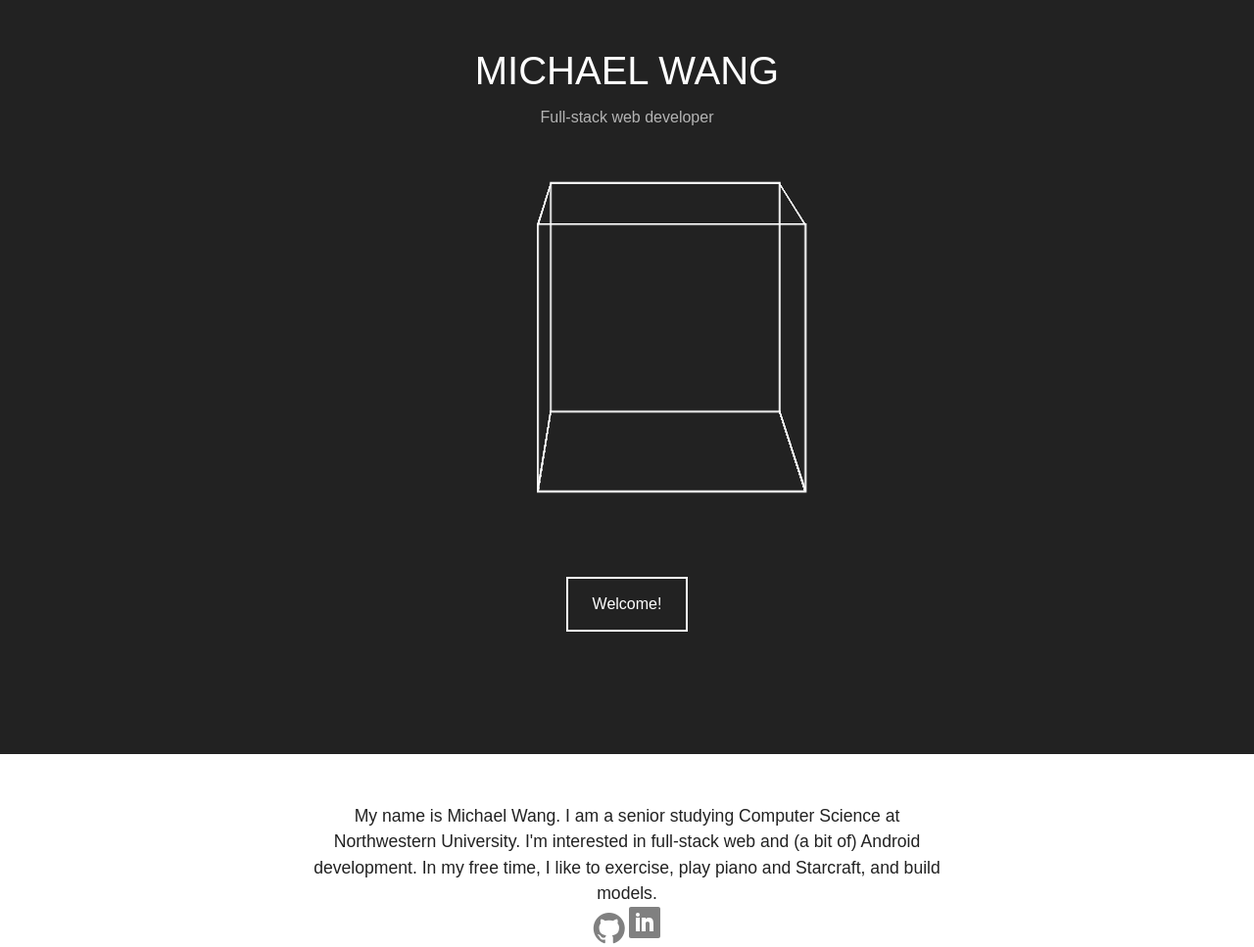
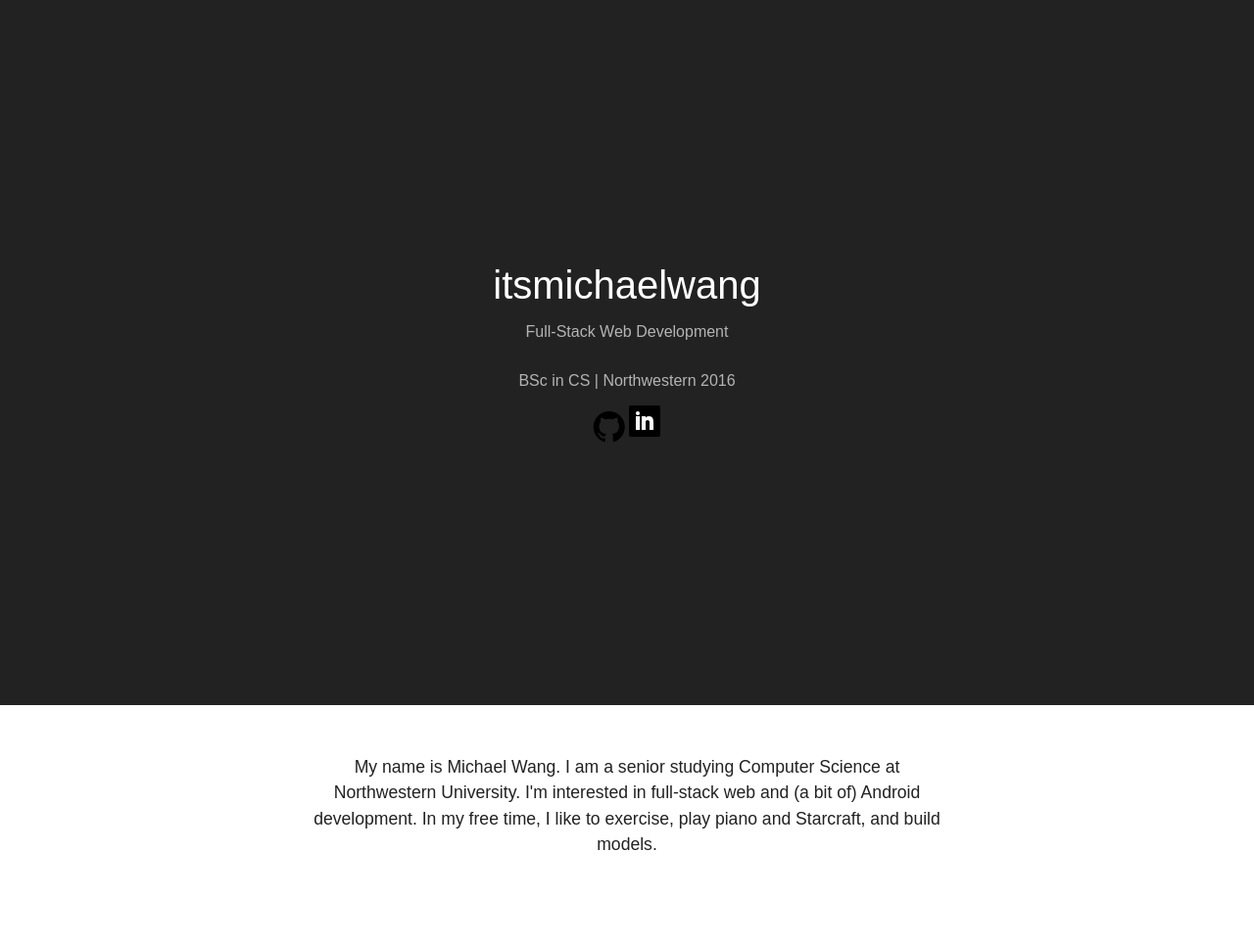
Before and after one commit to itsmichaelwang/personal-website, a plain HTML site: page index.html in a window 1280 px wide. Shown: the top 967 px of the page at 98% size. Drawn offline with Linux system fonts and the light colour scheme.

Commit message:
Add flexbox; forget the rotating cube

```diff
--- a/css/style.sass
+++ b/css/style.sass
@@ -4,20 +4,12 @@ body
   font-family: sans-serif
   background-color: #222
 
-// controls the direction of cube rotation
-@-webkit-keyframes rotate
-  0%
-    -webkit-transform: rotateY(0)
-  100%
-    -webkit-transform: rotateY(360deg)
-
-// cube dimension length
-$side-length: 250px
-
 .banner
   height: 90vh
-  padding-top: 50px
-  text-align: center
+  display: flex
+  flex-direction: column
+  justify-content: center
+  align-items: center
 
   .name
     font-size: 2.5em
@@ -26,41 +18,6 @@ $side-length: 250px
   .desc
     font-size: 1em
     color: #b4b4b4
-
-  .stage
-    height: $side-length
-    width: $side-length
-    margin: auto
-    margin-top: 60px
-    margin-bottom: 100px
-
-    -webkit-perspective: 1600px
-    -webkit-perspective-origin: 50% -250px
-
-    .cube
-      -webkit-transform-style: preserve-3d
-      -webkit-animation: rotate 5s infinite linear
-
-      figure
-        height: $side-length
-        width: $side-length
-        border: 2px solid white
-
-        position: absolute
-
-      // unique transformations for each face of the cube
-      .front
-        -webkit-transform: translateZ($side-length / 2)
-      .back
-        -webkit-transform: rotateY(180deg) translateZ($side-length / 2)
-      .top
-        -webkit-transform: rotateX(90deg) translateZ($side-length / 2)
-      .bottom
-        -webkit-transform: rotateX(-90deg) translateZ($side-length / 2)
-      .left
-        -webkit-transform: rotateY(-90deg) translateZ($side-length / 2)
-      .right
-        -webkit-transform: rotateY(90deg) translateZ($side-length / 2)
 
   .banner-btn
     margin-top: 50px
--- a/index.html
+++ b/index.html
@@ -4,7 +4,7 @@
 <head>
   <meta charset="utf-8">
 
-  <title>I Code in C+=1</title>
+  <title>michael wang</title>
   <meta name="description" content="michael wang personal website">
   <meta name="author" content="Michael Wang">
 
@@ -20,23 +20,18 @@
 
 <body>
   <div class="banner">
-    <div class="name">MICHAEL WANG</div>
-    <p class="desc">Full-stack web developer</p>
+    <div class="name">itsmichaelwang</div>
+    <p class="desc">Full-Stack Web Development</p>
+    <p class="desc">BSc in CS | Northwestern 2016</p>
 
-    <div class="stage">
-      <div class="cube">
-        <figure class="back"></figure>
-        <figure class="top"></figure>
-        <figure class="bottom"></figure>
-        <figure class="left"></figure>
-        <figure class="right"></figure>
-        <figure class="front"></figure>
-      </div>
+    <div class="icon-bar">
+      <span class="mega-octicon octicon-mark-github"></span>
+      <svg enable-background="new 0 0 32 32" height="32px" id="Layer_1" version="1.0" viewBox="0 0 32 32" width="32px" xml:space="preserve" xmlns="http://www.w3.org/2000/svg" xmlns:xlink="http://www.w3.org/1999/xlink"><g><path class="linkedin" d="M32,30c0,1.104-0.896,2-2,2H2c-1.104,0-2-0.896-2-2V2c0-1.104,0.896-2,2-2h28c1.104,0,2,0.896,2,2V30z"/><g><rect fill="#FFFFFF" height="14" width="4" x="7" y="11"/><path d="M20.499,11c-2.791,0-3.271,1.018-3.499,2v-2h-4v14h4v-8c0-1.297,0.703-2,2-2c1.266,0,2,0.688,2,2v8h4v-7    C25,14,24.479,11,20.499,11z" fill="#FFFFFF"/><circle cx="9" cy="8" fill="#FFFFFF" r="2"/></g></g><g/><g/><g/><g/><g/><g/></svg>
     </div>
 
-    <button class="banner-btn">
+    <!-- <button class="banner-btn">
       <p>Welcome!</p>
-    </button>
+    </button> -->
   </div><!-- .banner -->
 
   <div class="links">
@@ -44,10 +39,7 @@
       My name is Michael Wang. I am a senior studying Computer Science at Northwestern University. I'm interested in full-stack web and (a bit of) Android development. In my free time, I like to exercise, play piano and Starcraft, and build models.
     </div>
 
-    <div class="icon-bar">
-      <span class="mega-octicon octicon-mark-github"></span>
-      <svg enable-background="new 0 0 32 32" height="32px" id="Layer_1" version="1.0" viewBox="0 0 32 32" width="32px" xml:space="preserve" xmlns="http://www.w3.org/2000/svg" xmlns:xlink="http://www.w3.org/1999/xlink"><g><path class="linkedin" d="M32,30c0,1.104-0.896,2-2,2H2c-1.104,0-2-0.896-2-2V2c0-1.104,0.896-2,2-2h28c1.104,0,2,0.896,2,2V30z"/><g><rect fill="#FFFFFF" height="14" width="4" x="7" y="11"/><path d="M20.499,11c-2.791,0-3.271,1.018-3.499,2v-2h-4v14h4v-8c0-1.297,0.703-2,2-2c1.266,0,2,0.688,2,2v8h4v-7    C25,14,24.479,11,20.499,11z" fill="#FFFFFF"/><circle cx="9" cy="8" fill="#FFFFFF" r="2"/></g></g><g/><g/><g/><g/><g/><g/></svg>
-    </div>
+
 
   </div><!-- .links -->
 
```
Also changed, not shown: css/style.min.css.
